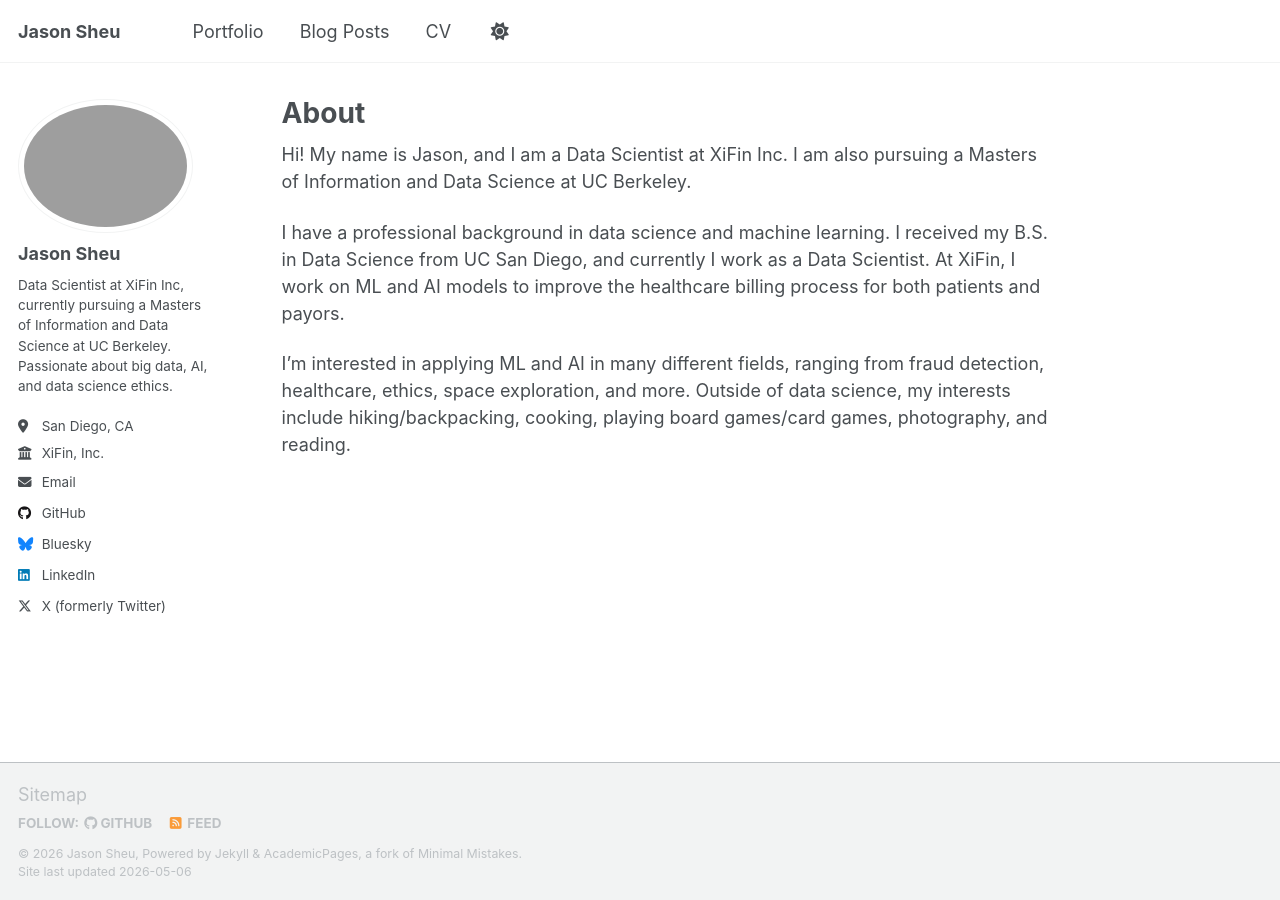
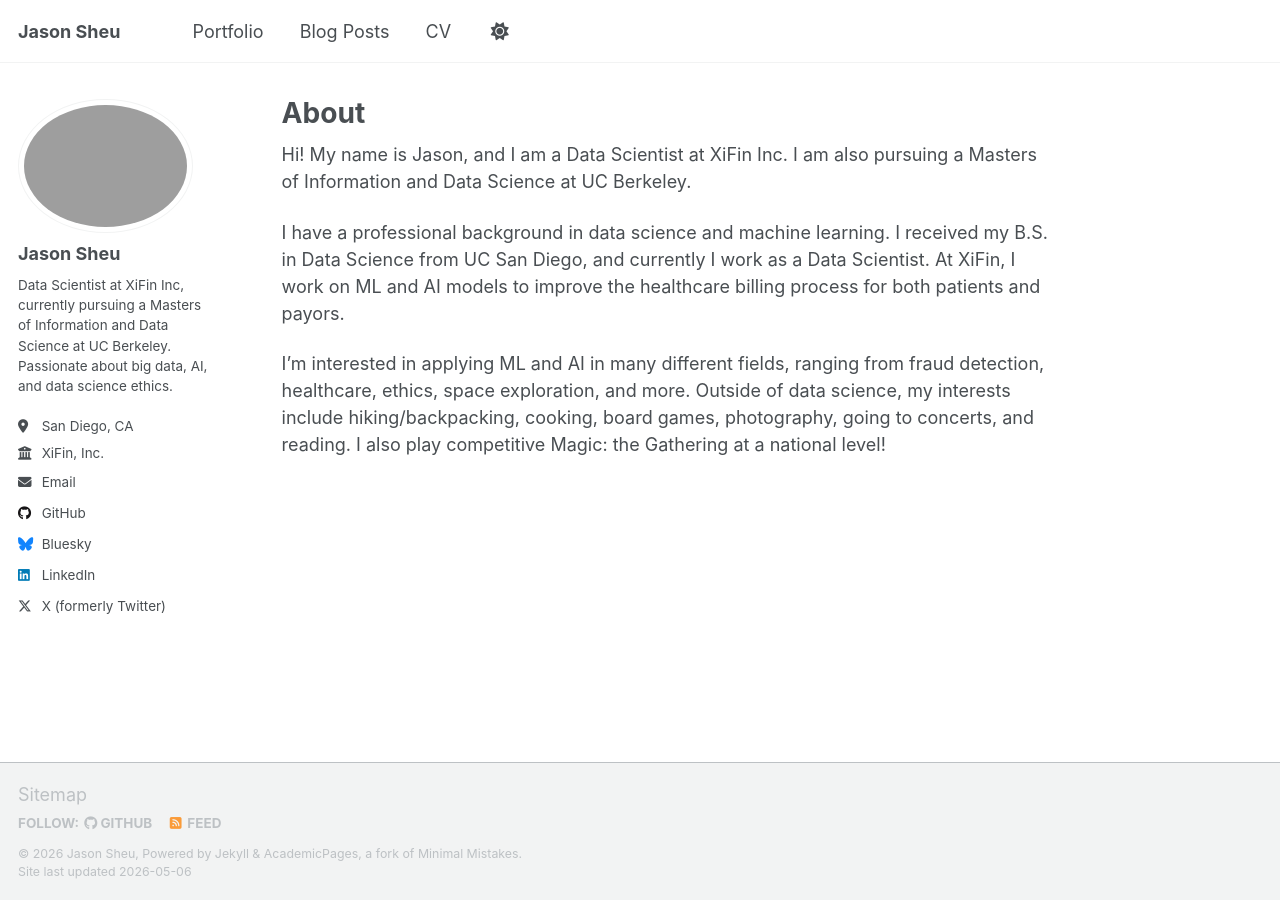
Before and after one commit to jasonsheu/jasonsheu.github.io, a Jekyll site: the page built from _pages/about.md, in a window 1280 px wide. Built offline with Jekyll 4.4.1, drawn with Linux system fonts in a browser that asks for light colours; a script that is not in the unit is left out.

Commit message:
updated about md

```diff
--- a/_pages/about.md
+++ b/_pages/about.md
@@ -11,4 +11,4 @@ Hi! My name is Jason, and I am a Data Scientist at XiFin Inc. I am also pursuing
 
 I have a professional background in data science and machine learning. I received my B.S. in Data Science from UC San Diego, and currently I work as a Data Scientist. At XiFin, I work on ML and AI models to improve the healthcare billing process for both patients and payors.
 
-I'm interested in applying ML and AI in many different fields, ranging from fraud detection, healthcare, ethics, space exploration, and more. Outside of data science, my interests include hiking/backpacking, cooking, playing board games/card games, photography, and reading.
+I'm interested in applying ML and AI in many different fields, ranging from fraud detection, healthcare, ethics, space exploration, and more. Outside of data science, my interests include hiking/backpacking, cooking, board games, photography, going to concerts, and reading. I also play competitive Magic: the Gathering at a national level!
```
